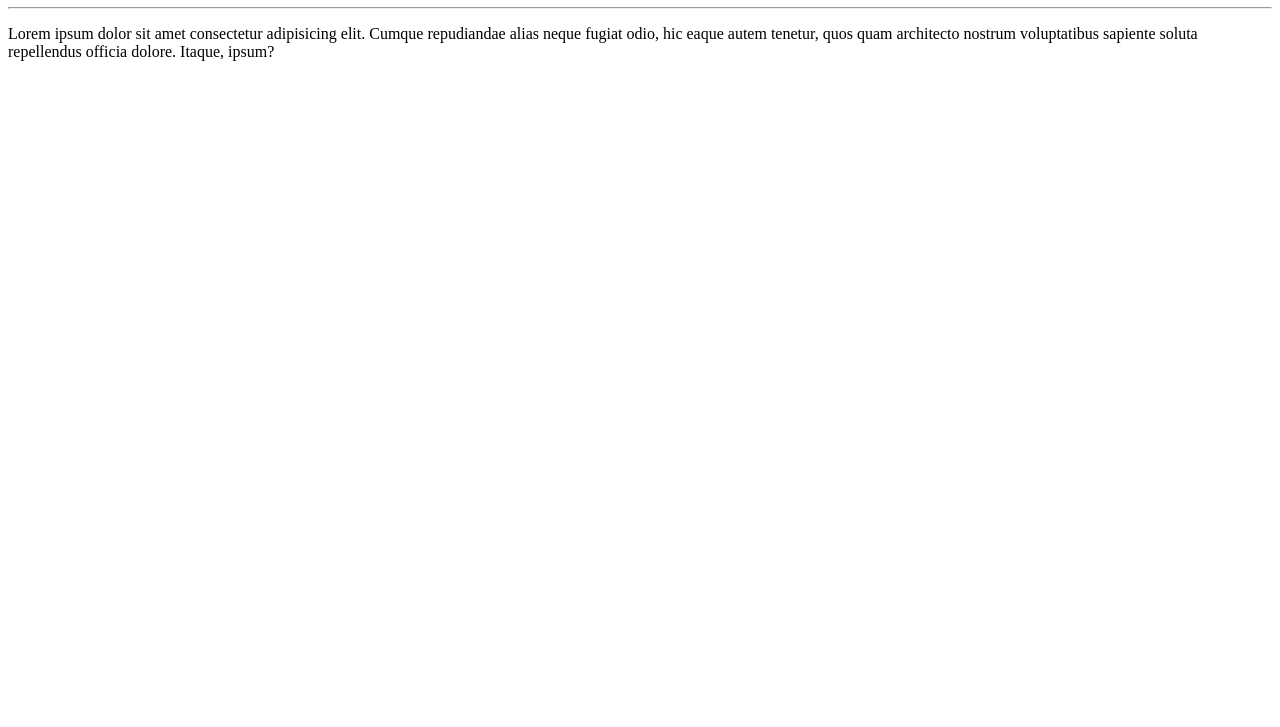
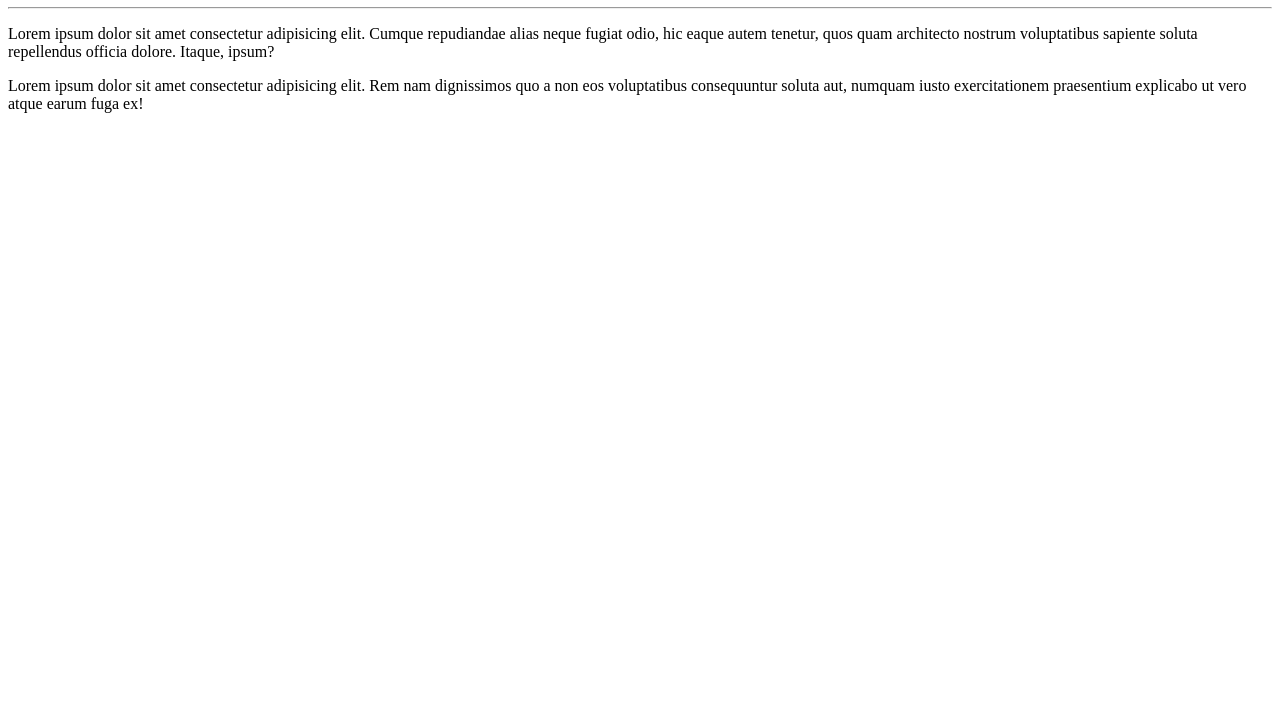
Before and after one commit to EmmanuelBonifacio/Ola-Mundo, a plain HTML site: page saite-exemplo/index.html in a window 1280 px wide. Shown: the part 73-800 px from the top of the page. Drawn offline with Linux system fonts and the light colour scheme.

Commit message:
Adicionei um paragrafo

```diff
--- a/saite-exemplo/index.html
+++ b/saite-exemplo/index.html
@@ -14,5 +14,10 @@
       architecto nostrum voluptatibus sapiente soluta repellendus officia
       dolore. Itaque, ipsum?
     </p>
+    <p>
+      Lorem ipsum dolor sit amet consectetur adipisicing elit. Rem nam
+      dignissimos quo a non eos voluptatibus consequuntur soluta aut, numquam
+      iusto exercitationem praesentium explicabo ut vero atque earum fuga ex!
+    </p>
   </body>
 </html>
```
